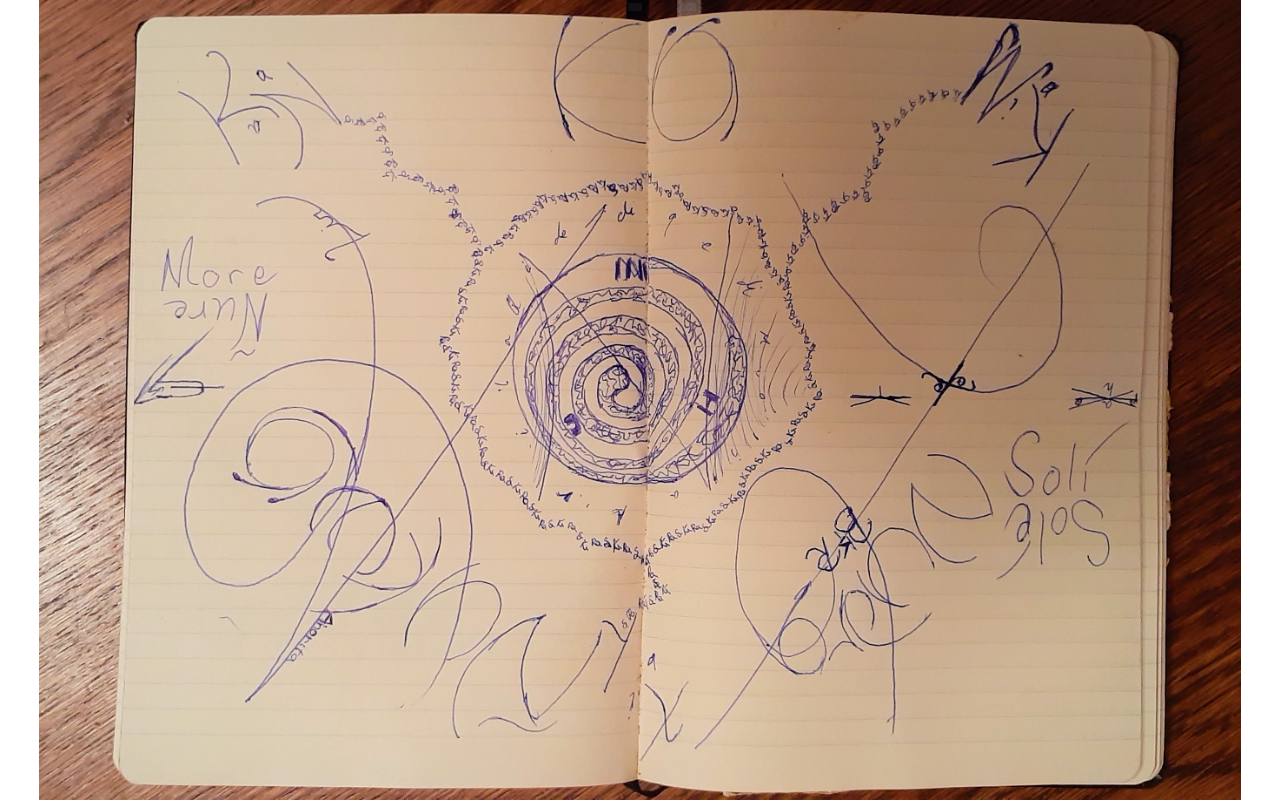
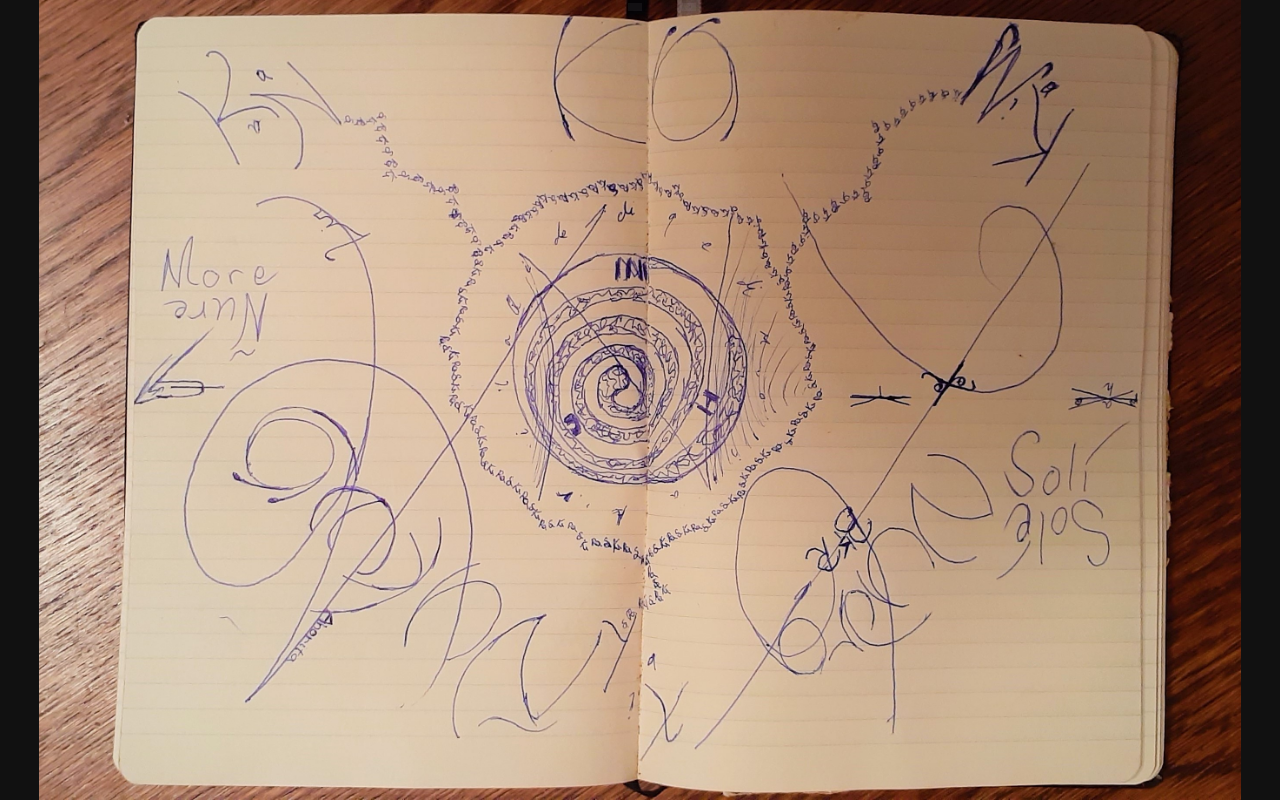
Before and after one commit to andym331/Ia, a plain HTML site: page IAnkkw_website.html in a window 1280 px wide. Drawn offline with Linux system fonts and the light colour scheme.

Commit message:
change background color

```diff
--- a/IAnkkw_website.html
+++ b/IAnkkw_website.html
@@ -17,6 +17,7 @@
 
       body {
         margin: 0px;
+		background-color: #111111;
       }
 	#theContainer {
 		background-image: url("imgFolder/IA_1_moreColorAndBrightCrop.jpg");
```
Also changed, not shown: pageFolder/KaNudraNukwa.html (+1 -0 lines), pageFolder/SakuraPage.html (+1 -0 lines), pageFolder/bottom.html (+1 -0 lines), pageFolder/hume.html (+1 -0 lines), pageFolder/mojavila.html (+1 -0 lines), pageFolder/otherpageA2.html (+1 -0 lines), pageFolder/otherpageA3.html (+1 -0 lines), pageFolder/otherpageA4.html (+1 -0 lines), pageFolder/otherpageA5.html (+1 -0 lines), pageFolder/otherpageA6.html (+1 -0 lines), pageFolder/soleMore.html (+1 -0 lines), pageFolder/top.html (+1 -0 lines), pageFolder/unnmd.html (+1 -0 lines), pageFolder/whole.html (+1 -0 lines).
